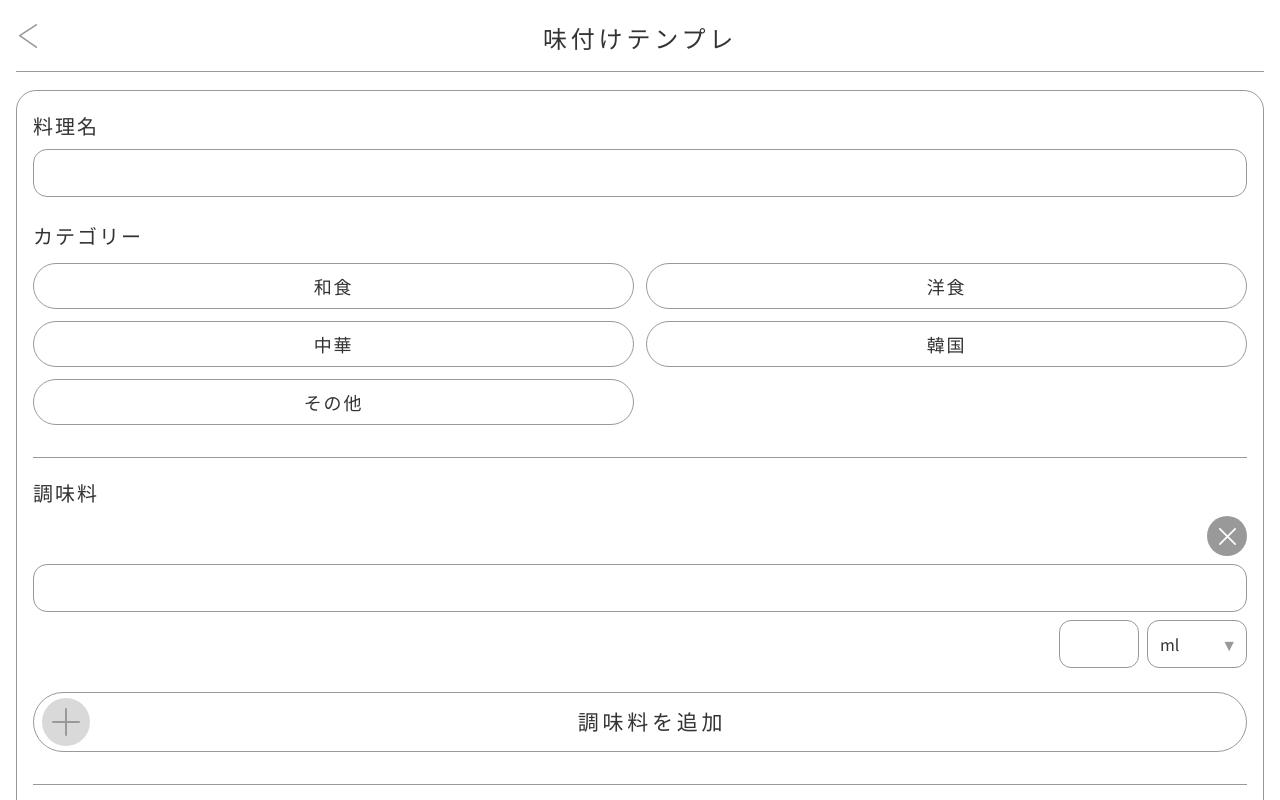
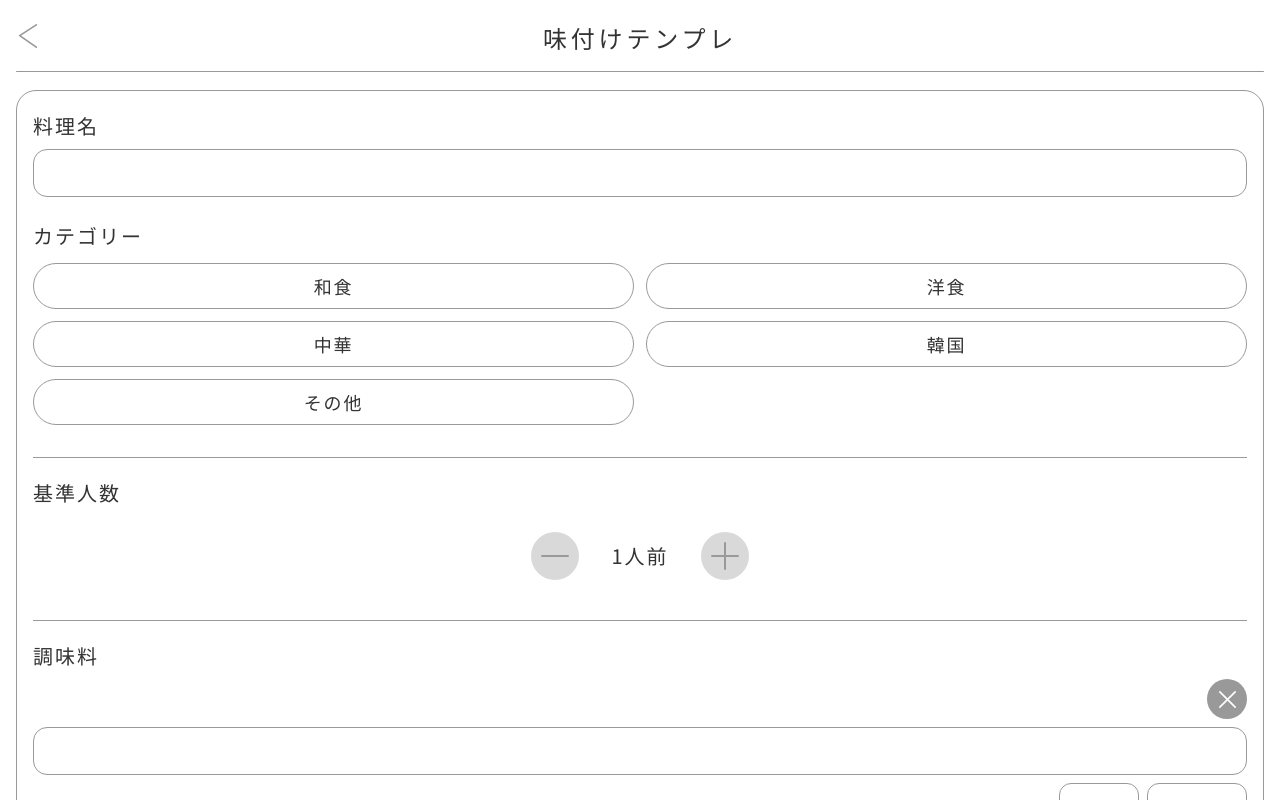
Before and after one commit to mri-na/seasoning-app, a Next.js app: page /recipes/new in a window 1280 px wide. Shown: the top 800 px of the page. Built offline with nearby package versions, Linux system fonts and the light colour scheme.

Commit message:
feat: 新規作成ページの基準人数追加

```diff
--- a/app/recipes/new/page.tsx
+++ b/app/recipes/new/page.tsx
@@ -10,6 +10,8 @@ export default function NewPage() {
   const [selectedCategory, setSelectedCategory] = useState("");
 
   const categories = ["和食", "洋食", "中華", "韓国", "その他"];
+
+  const [baseServing, setBaseServing] = useState(1);
 
   const [ingredients, setIngredients] = useState([
     { id: uuidv4(), name: "", amount: "", unit: "ml" }
@@ -44,7 +46,7 @@ export default function NewPage() {
       id: uuidv4(),
       title,
       category: selectedCategory,
-      baseServing: 2,
+      baseServing,
       ingredients: ingredients.map((i) => ({
         ...i,
         amount: Number(i.amount),
@@ -93,6 +95,7 @@ export default function NewPage() {
           <div className="grid grid-cols-2 gap-3">
             {categories.map((category) => (
               <button
+                type="button"
                 key={category}
                 onClick={() => setSelectedCategory(category)}
                 className={`h-[46px] rounded-full text-[18px] tracking-[0.1em] border
@@ -109,6 +112,35 @@ export default function NewPage() {
           </div>
         </section>
 
+        {/* 基準人数 */}
+        <section className="mt-8 pt-5 border-t border-[#999999]">
+          <p className="text-[20px] tracking-[0.1em] font-normal mb-4">
+            基準人数
+          </p>
+
+          <div className="flex items-center justify-center gap-[32px] py-2">
+            <button
+              type="button"
+              onClick={() => setBaseServing((prev) => Math.max(1, prev - 1))}
+              className="w-12 h-12 rounded-full bg-[#D9D9D9] flex items-center justify-center"
+            >
+              <img src="/icons/minus.svg" alt="minus" />
+            </button>
+
+            <span className="text-[20px] tracking-[0.1em] font-normal">
+              {baseServing}人前
+            </span>
+
+            <button
+              type="button"
+              onClick={() => setBaseServing((prev) => prev + 1)}
+              className="w-12 h-12 rounded-full bg-[#D9D9D9] flex items-center justify-center"
+            >
+              <img src="/icons/plus.svg" alt="plus" />
+            </button>
+          </div>
+        </section>
+
         {/* 調味料 */}
         <section className="mt-8 pt-5 border-t border-[#999999]">
           <p className="text-[20px] tracking-[0.1em] font-normal mb-2">
@@ -122,6 +154,7 @@ export default function NewPage() {
             {/* 削除ボタン */}
             <div className="flex justify-end mb-2">
               <button
+                type="button"
                 onClick={() => {
                   const newList = ingredients.filter((i) => i.id !== item.id);
                   setIngredients(newList);
@@ -197,6 +230,7 @@ export default function NewPage() {
 
           {/* 追加ボタン */}
           <button
+            type="button"
             onClick={addIngredient}
             className="relative w-full h-[60px] border border-[#999999] rounded-full mt-6 flex items-center justify-center text-[21px] tracking-[0.18em] font-normal pl-[24px]
             active:bg-[#999999] active:text-white"
@@ -222,6 +256,7 @@ export default function NewPage() {
 
         {/* 保存ボタン */}
         <button
+          type="button"
           onClick={handleSave}
           className="w-full h-[58px] border border-[#999999] rounded-full mt-8 text-[20px] tracking-[0.1em] font-normal active:bg-[#999999] active:text-white"
         >
```
